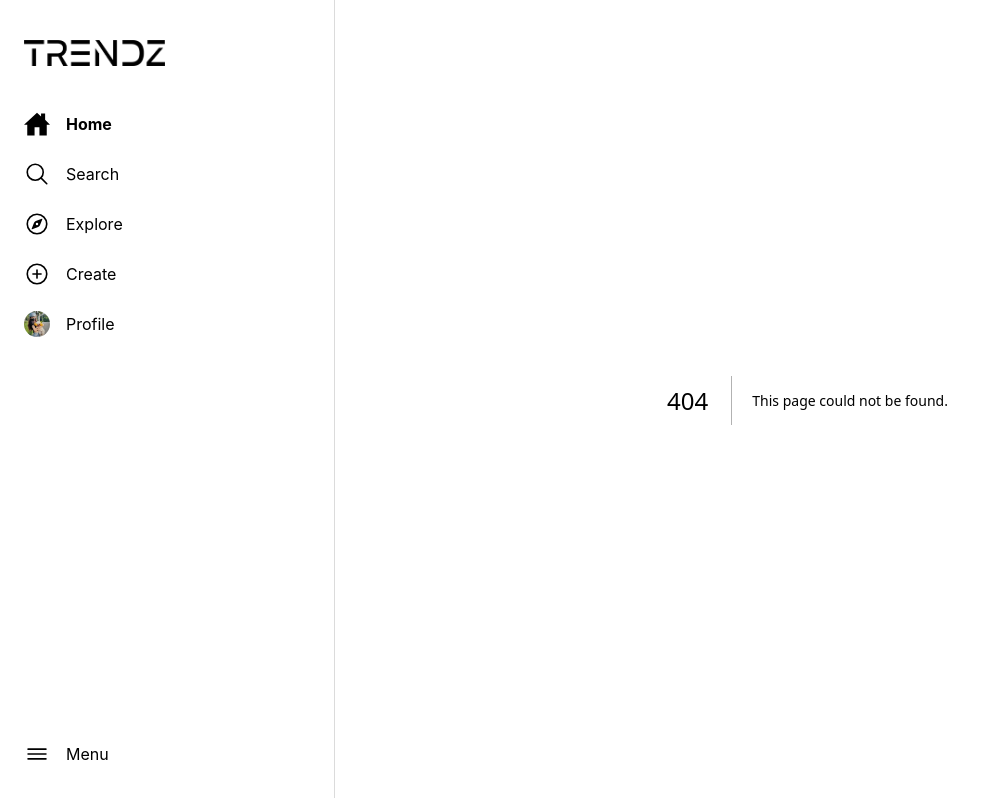
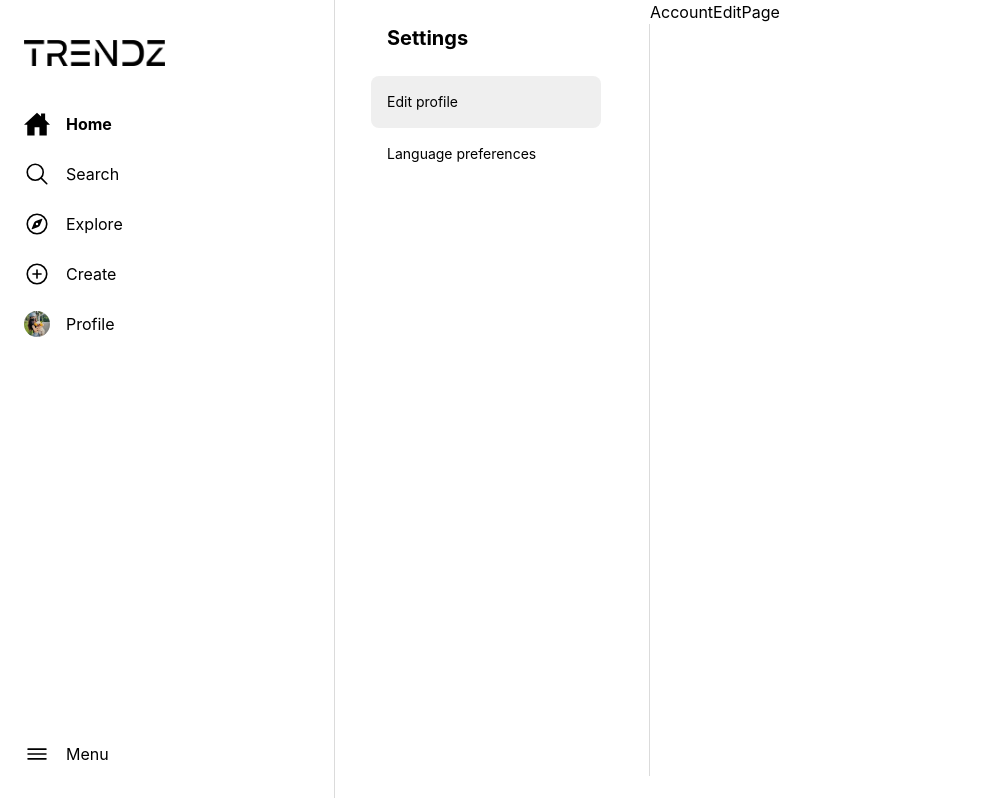
Before and after one commit to hpcao299/trendz_ui, a Next.js app: page /accounts/edit in a window 1280 px wide. Before the commit this address had no page. Shown: the whole page, without its empty margins (0-986 px from the left). Built offline with nearby package versions, Linux system fonts and the light colour scheme.

Commit message:
settings pages layout

```diff
--- /dev/null
+++ b/src/app/(settings)/accounts/edit/page.tsx
@@ -0,0 +1,7 @@
+import React from 'react';
+
+const AccountEditPage = () => {
+    return <div>AccountEditPage</div>;
+};
+
+export default AccountEditPage;
--- /dev/null
+++ b/src/app/(settings)/language/preferences/page.tsx
@@ -0,0 +1,7 @@
+import React from 'react';
+
+const LanguagePreferences = () => {
+    return <div>LanguagePreferences</div>;
+};
+
+export default LanguagePreferences;
--- /dev/null
+++ b/src/app/(settings)/layout.tsx
@@ -0,0 +1,13 @@
+import { SettingsSidebar } from '@/layouts';
+import React from 'react';
+
+const SettingsLayout = ({ children }: { children: React.ReactNode }) => {
+    return (
+        <div className="flex">
+            <SettingsSidebar />
+            <div className="flex-1">{children}</div>
+        </div>
+    );
+};
+
+export default SettingsLayout;
--- a/src/config/routes.ts
+++ b/src/config/routes.ts
@@ -4,6 +4,7 @@ const routes = {
     settings: '/settings',
 
     accountEdit: '/accounts/edit',
+    langPreferences: '/language/preferences',
 };
 
 export default routes;
--- /dev/null
+++ b/src/layouts/SettingsSidebar/SettingsSidebar.tsx
@@ -0,0 +1,53 @@
+'use client';
+
+import config from '@/config';
+import Link from 'next/link';
+import React from 'react';
+import { usePathname } from 'next/navigation';
+import classNames from 'classnames';
+
+const links = [
+    {
+        title: 'Edit profile',
+        href: config.routes.accountEdit,
+    },
+    {
+        title: 'Language preferences',
+        href: config.routes.langPreferences,
+    },
+];
+
+const SettingsSidebar: React.FC = () => {
+    const pathname = usePathname();
+
+    return (
+        <div className="h-screen py-6 overflow-y-auto w-setting-sidebar-width">
+            <div className="h-full border-r border-solid border-separator">
+                <div className="mr-12 ml-9">
+                    <div className="px-4 mb-6 text-xl font-bold">Settings</div>
+                    {links.map((link, i) => {
+                        const isActive = pathname === link.href;
+
+                        return (
+                            <Link href={link.href} key={i}>
+                                <div
+                                    className={classNames(
+                                        'p-4 text-sm rounded-lg transition-colors ease-out',
+                                        {
+                                            'hover:bg-[#e5e4e5] bg-btnBackground': isActive,
+                                            'hover:bg-[rgba(0,0,0,.05)]': !isActive,
+                                        },
+                                    )}
+                                >
+                                    {link.title}
+                                </div>
+                            </Link>
+                        );
+                    })}
+                </div>
+            </div>
+        </div>
+    );
+};
+
+export default SettingsSidebar;
--- /dev/null
+++ b/src/layouts/SettingsSidebar/index.ts
@@ -0,0 +1 @@
+export { default } from './SettingsSidebar';
--- a/src/layouts/index.ts
+++ b/src/layouts/index.ts
@@ -1,2 +1,3 @@
 export { default as Sidebar } from './Sidebar';
 export { default as Modal } from './Modal';
+export { default as SettingsSidebar } from './SettingsSidebar';
--- a/tailwind.config.js
+++ b/tailwind.config.js
@@ -32,6 +32,7 @@ module.exports = {
                 'home-content': '630px',
                 'home-feed': '470px',
                 'feed-sidebar-width': '319px',
+                'setting-sidebar-width': '315px',
 
                 'search-sidebar-left-spacing': '73px',
             },
```
